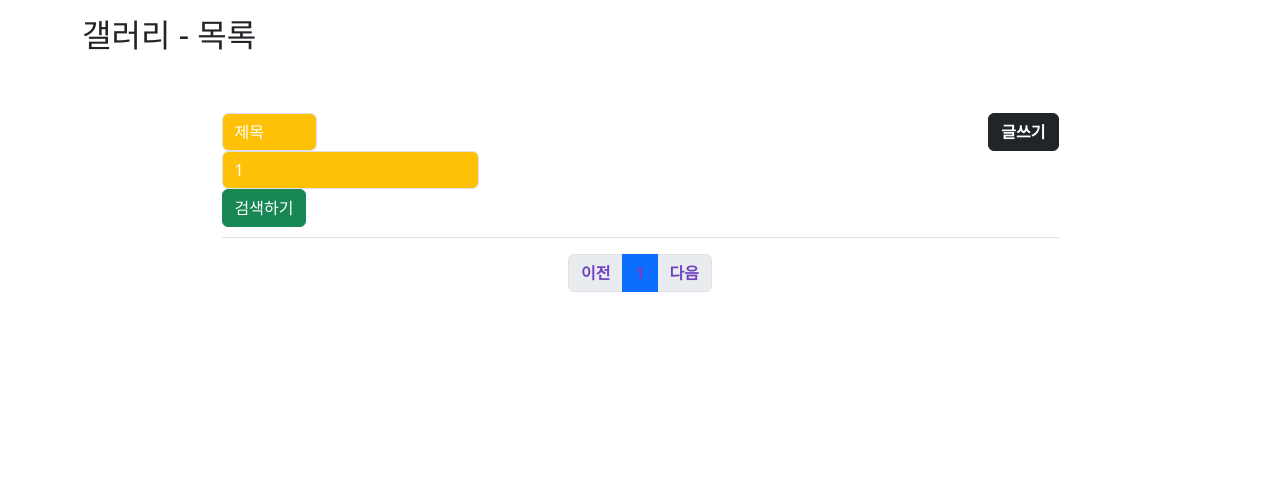
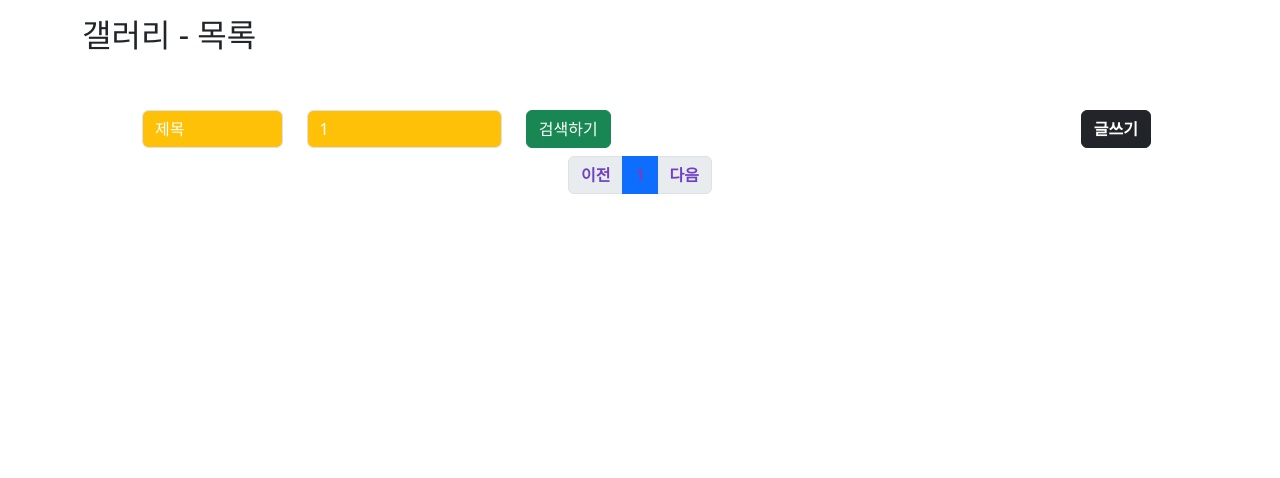
Before and after one commit to SEOKHYEONKIM0523/FastAPIproject, a FastAPI app: page /gallery/list/1/1/1 in a window 1280 px wide. Shown: the part 138-616 px from the top of the page. Run offline with FastAPI, Linux system fonts and the light colour scheme; parts of the project's set-up code (start-up, migrations or seed data) failed here and were passed over.

Commit message:
갤러리 8 - 프론트엔드 list 검색 UI

```diff
--- a/views/templates/gallery/list.html
+++ b/views/templates/gallery/list.html
@@ -13,20 +13,26 @@
 {% block main %}
 <main>
     <h2>갤러리 - 목록</h2>
-    <table class="table table-bordered w-75 container mt-5">
-        <tr><td colspan="2" class="searchbox">
-            <div class="row">
-                <div class="col-auto"><select class="form-select" name="ftype" id="ftype">
+    <div class="row col-11 ms-5 pt-5 pb-2">
+            <div class="row col-8">
+                <div class="col-3"><select class="form-select" name="ftype" id="ftype">
                     <option value="title">제목</option>
-                    <option value="contents">본문</option><option value="userid">작성자</option>
-                    <option value="titconts">제목+본문</option><option value="comments">댓글내용</option></select></div>
-                <div class="col-auto"> <input type="text" name="fkey" id="fkey" class="form-control"></div>
-                <div class="col-auto"><button type="button" class="btn btn-success" id="findbtn">검색하기</button></div>
+                    <option value="contents">본문</option>
+                    <option value="userid">작성자</option>
+                    <option value="titconts">제목+본문</option>
+                    <option value="comments">댓글내용</option></select></div>
+
+                <div class="col-4">
+                    <input type="text" name="fkey" id="fkey" class="form-control"></div>
+
+                <div class="col-3">
+                    <button type="button" class="btn btn-success" id="findbtn">검색하기</button></div>
             </div>
-        </td>
-            <td colspan="3"><a href="/gallery/write" class="btn btn-dark text-white">글쓰기</a></td></tr>
 
-    </table>
+            <div class="col-4 text-end ms-4">
+                <a href="/gallery/write" class="btn btn-dark text-white" style="margin-right: -10px;">글쓰기</a></div>
+    </div>
+
 
     <div class="row justify-content-center">
         {% for gal in galist %}
```
